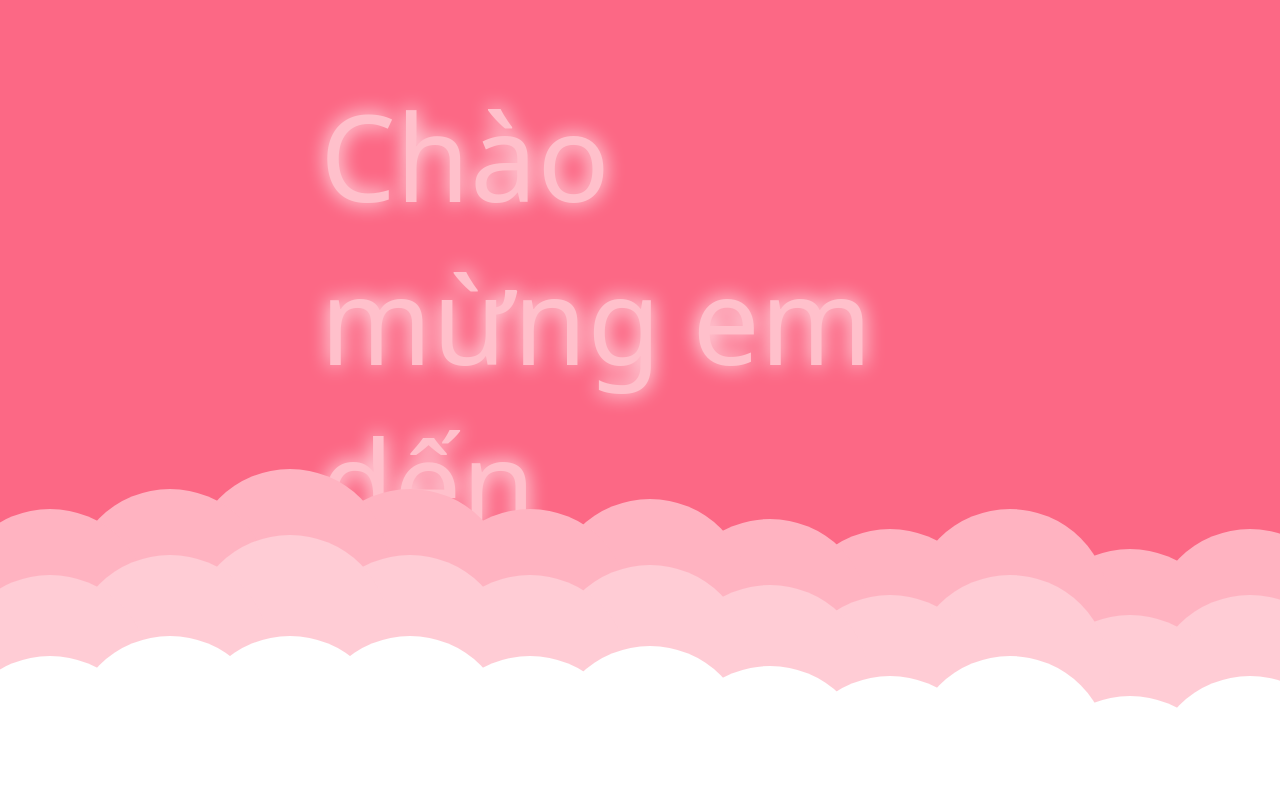
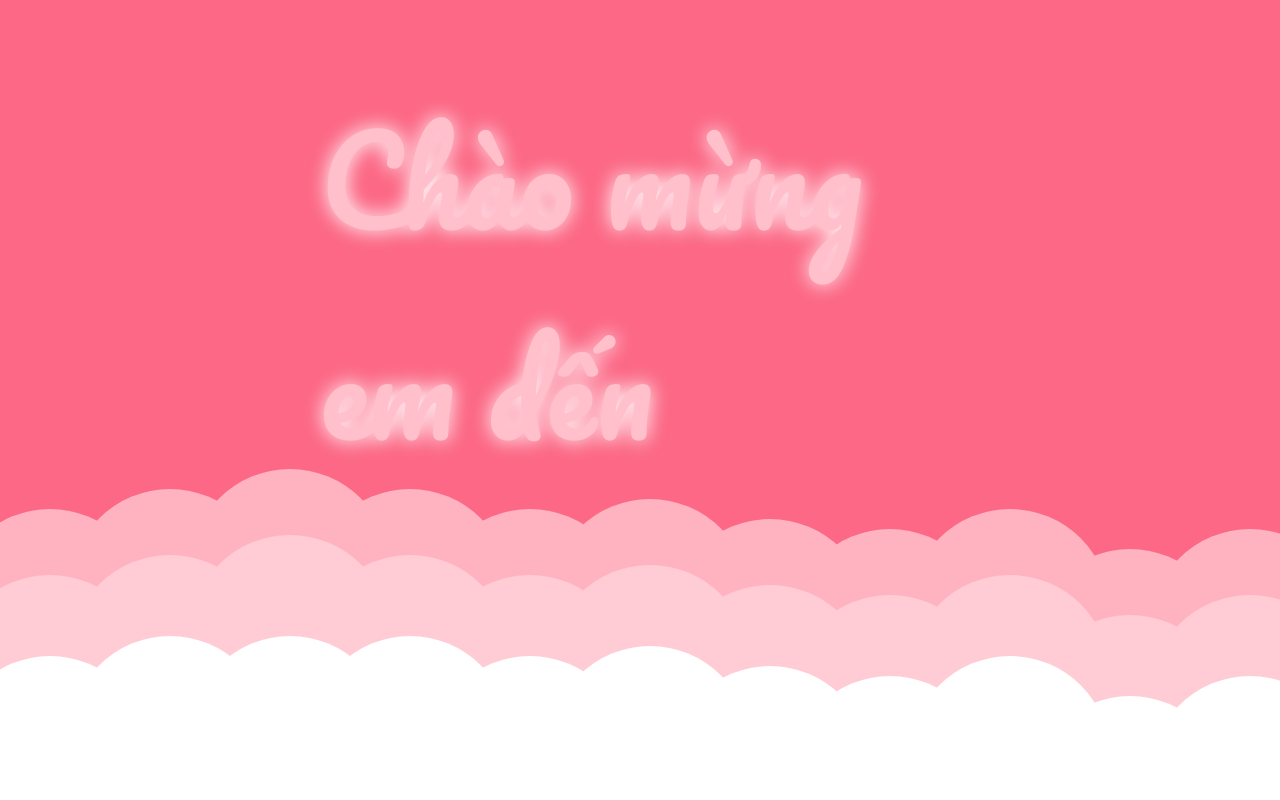
Before and after one commit to stocoder/duongnguyen, a plain HTML site: page index.html in a window 1280 px wide. Drawn offline with Linux system fonts and the light colour scheme; a web font is replaced by a local one.

Commit message:
Update index.html

```diff
--- a/index.html
+++ b/index.html
@@ -9,9 +9,9 @@
     <link rel="preconnect" href="https://fonts.googleapis.com">
     <link rel="preconnect" href="https://fonts.gstatic.com" crossorigin>
 <link href="https://fonts.googleapis.com/css2?family=Protest+Revolution&display=swap" rel="stylesheet">
-
+<link href="https://fonts.googleapis.com/css2?family=Pacifico&display=swap" rel="stylesheet">
     <!--              -->
-    <title>Valentine Day</title>
+    <title>Anh Yêu Em Nhiều Lắm</title>
 </head>
 
 <body>
```
